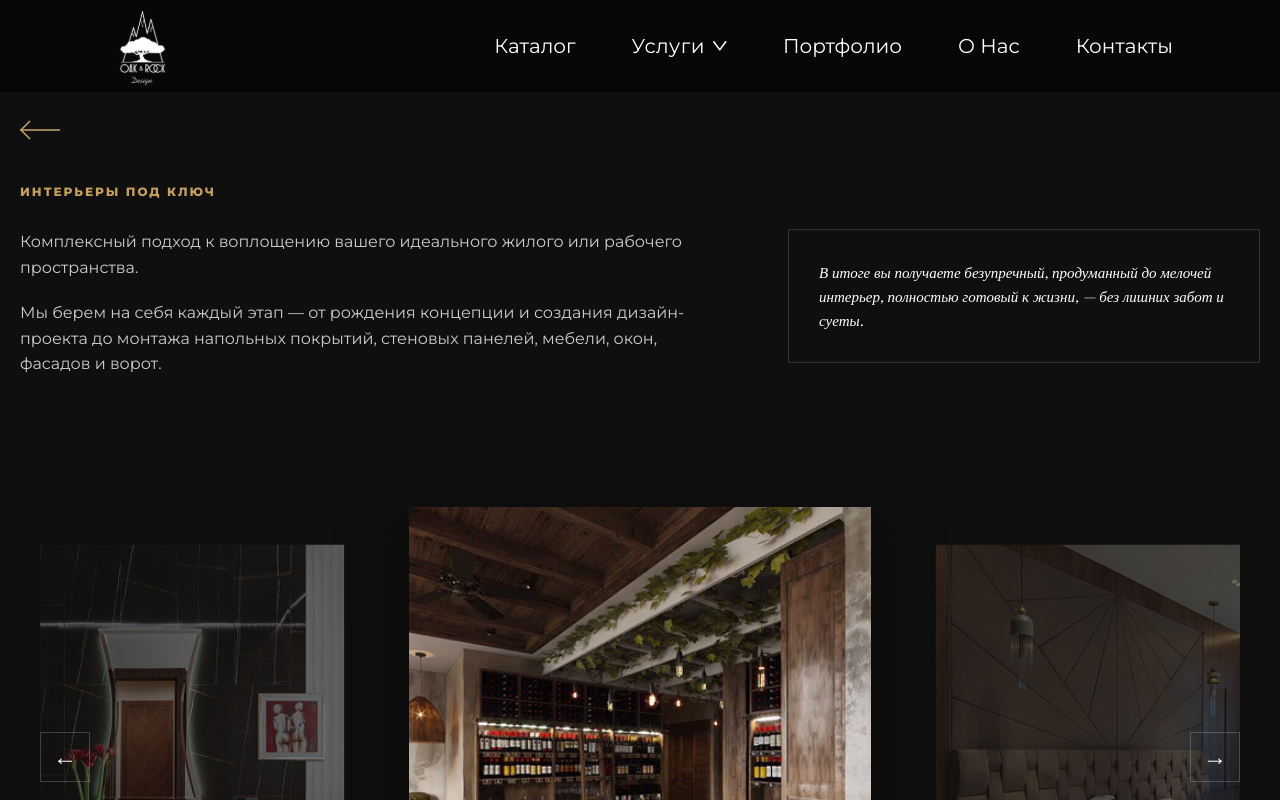
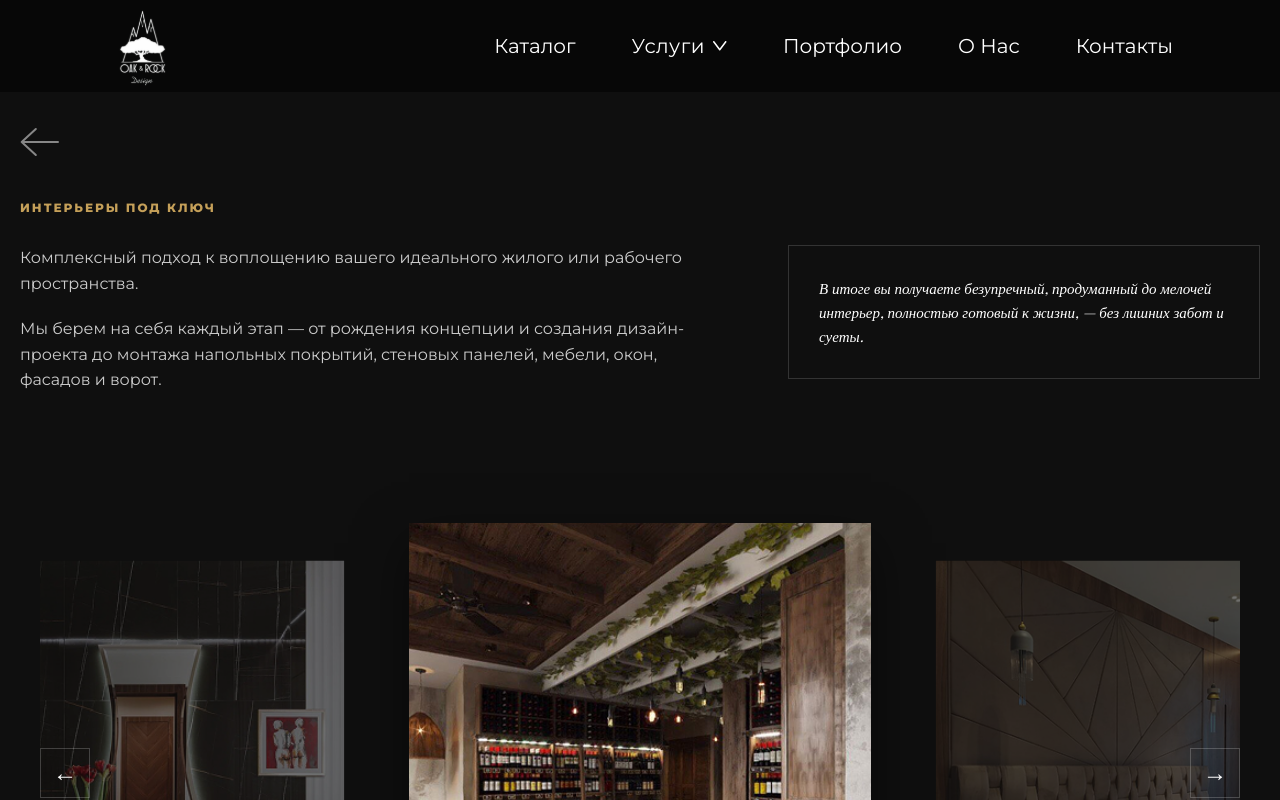
Before and after one commit to Romanpr0g/OakAndRockDesign, a React (Vite) app: page /services/interiors in a window 1280 px wide. Shown: the top 800 px of the page. Built offline with nearby package versions, Linux system fonts and the light colour scheme.

Commit message:
some fixes

```diff
--- a/src/components/Home/ServicesGrid/ServicesGrid.jsx
+++ b/src/components/Home/ServicesGrid/ServicesGrid.jsx
@@ -3,7 +3,7 @@ import s from "./ServicesGrid.module.css";
 import apartments from "../../../assets/apartments.jpg";
 import horeca from "../../../assets/horeca.jpg";
 import home from "../../../assets/home.jpg";
-import rightArrow1 from "../../../assets/svg/rightArrow1.svg";
+import Arrow from "../../../assets/svg/arrow.svg?react";
 
 const ServicesGrid = () => {
   return (
@@ -11,7 +11,7 @@ const ServicesGrid = () => {
       <div className={s.container}>
         <div className={s.header}>
           <span className={s.label}>ИНТЕРЬЕРЫ ПОД КЛЮЧ</span>
-          <img src={rightArrow1} className={s.arrow} alt="arrow" />
+          <Arrow className={s.arrow}/>
         </div>
 
         <div className={s.grid}>
--- a/src/components/Interiors/Intro/Intro.jsx
+++ b/src/components/Interiors/Intro/Intro.jsx
@@ -1,5 +1,6 @@
 import React from "react";
 import { Link } from 'react-router-dom';
+import Arrow from "../../../assets/svg/arrow.svg?react"
 import s from './Intro.module.css';
 
 const Intro = () => {
@@ -7,10 +8,7 @@ const Intro = () => {
     <section className={s.introSection}>
         <div className="container">
           <Link to="/" className={s.backLink}>
-             <svg width="40" height="20" viewBox="0 0 40 20" fill="none" xmlns="http://www.w3.org/2000/svg">
-                <path d="M10 1L1 10L10 19" stroke="#C6A664" strokeWidth="1.5"/>
-                <path d="M0 10H40" stroke="#C6A664" strokeWidth="1.5"/>
-             </svg>
+            <Arrow />
           </Link>
 
           <span className={s.sectionLabel}>ИНТЕРЬЕРЫ ПОД КЛЮЧ</span>
--- a/src/components/Interiors/Intro/Intro.module.css
+++ b/src/components/Interiors/Intro/Intro.module.css
@@ -7,8 +7,8 @@
   margin-bottom: 40px;
   cursor: pointer;
   transition: transform 0.3s;
+  transform: rotate(180deg);
 }
-.backLink:hover { transform: translateX(-5px); }
 
 .sectionLabel {
   display: block;
```
Also changed, not shown: src/assets/svg/arrow.svg (renamed from src/assets/svg/rightArrow1.svg), src/assets/svg/rightArrow.svg (deleted).
